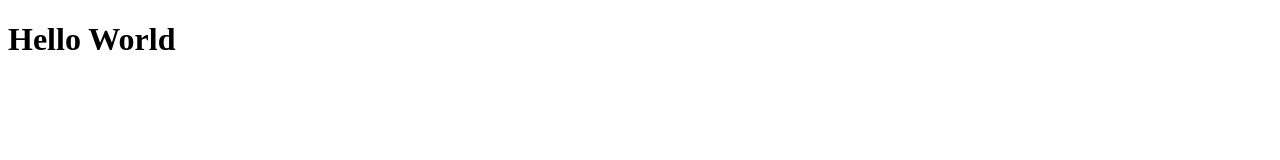
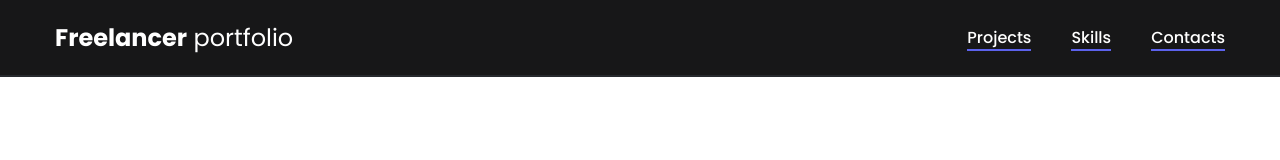
Before and after one commit to GuitarSoul/project_portfolio, a plain HTML site: page index.html in a window 1280 px wide. Drawn offline with Linux system fonts and the light colour scheme.

Commit message:
navigation bar part added

```diff
--- a/css/main.css
+++ b/css/main.css
@@ -1 +1,77 @@
 @import "./reset.css";
+@import url('https://fonts.googleapis.com/css2?family=DM+Sans:opsz,wght@9..40,400;9..40,500;9..40,700&family=Poppins:wght@400;500;700&display=swap');
+
+/*
+font-family: 'DM Sans', sans-serif;
+font-family: 'Poppins', sans-serif;
+ */
+
+ /* * {
+    border: 1px solid red;
+ } */
+
+ html, body {
+    font-family: 'DM Sans', sans-serif;
+ }
+
+ .container{
+    margin: 0 auto;
+    padding: 0 15px;
+    max-width: 1200px;
+ }
+
+ /* nav */
+
+ .nav{
+    padding: 20px 0;
+    border-bottom: 2px solid #26292D;
+    background-color: #171718;
+    color: #FFF;
+ }
+
+ .nav-row{
+    display: flex;
+    justify-content: space-between;
+    align-items: center;
+    column-gap: 30px;
+    row-gap: 20px;
+    flex-wrap: wrap;
+ }
+
+ .logo{
+    color: #FFF;
+    font-size: 24px;
+    font-family: 'Poppins', sans-serif;
+ }
+
+ .logo strong{
+    font-weight: 700;
+ }
+
+.nav-list{
+    display: flex;
+    align-items: center;
+    column-gap: 40px;
+    font-size: 16px;
+    font-weight: 500;
+    font-family: 'Poppins', sans-serif;
+}
+
+.nav-list__link{
+    color: #FFF;
+}
+
+.nav-list__link--active{
+    position: relative;
+}
+
+.nav-list__link--active::before{
+    content: "";
+    position: absolute;
+    left: 0;
+    top: 100%;
+    display: block;
+    height: 2px;
+    width: 100%;
+    background-color: #5c62ec;
+}
--- a/index.html
+++ b/index.html
@@ -4,8 +4,23 @@
     <meta charset="UTF-8">
     <meta name="viewport" content="width=device-width, initial-scale=1.0">
     <title>Freelancer portfolio</title>
+    <link rel="stylesheet" href="./css/main.css">
 </head>
 <body>
-    <h1>Hello World</h1>
+    <nav class="nav">
+        <div class="container">
+            <div class="nav-row">
+                <a href="./index.html" class="logo"><strong>Freelancer</strong> portfolio</a>
+                <ul class="nav-list">
+                    <li class="nav-list__item"><a href="./projects.html"
+                        class="nav-list__link nav-list__link--active">Projects</a></li>
+                    <li class="nav-list__item"><a href="./skills.html"
+                        class="nav-list__link nav-list__link--active">Skills</a></li>
+                    <li class="nav-list__item"><a href="./contacts.html"
+                        class="nav-list__link nav-list__link--active">Contacts</a></li>
+                </ul>
+            </div>
+        </div>
+    </nav>
 </body>
 </html>
```
